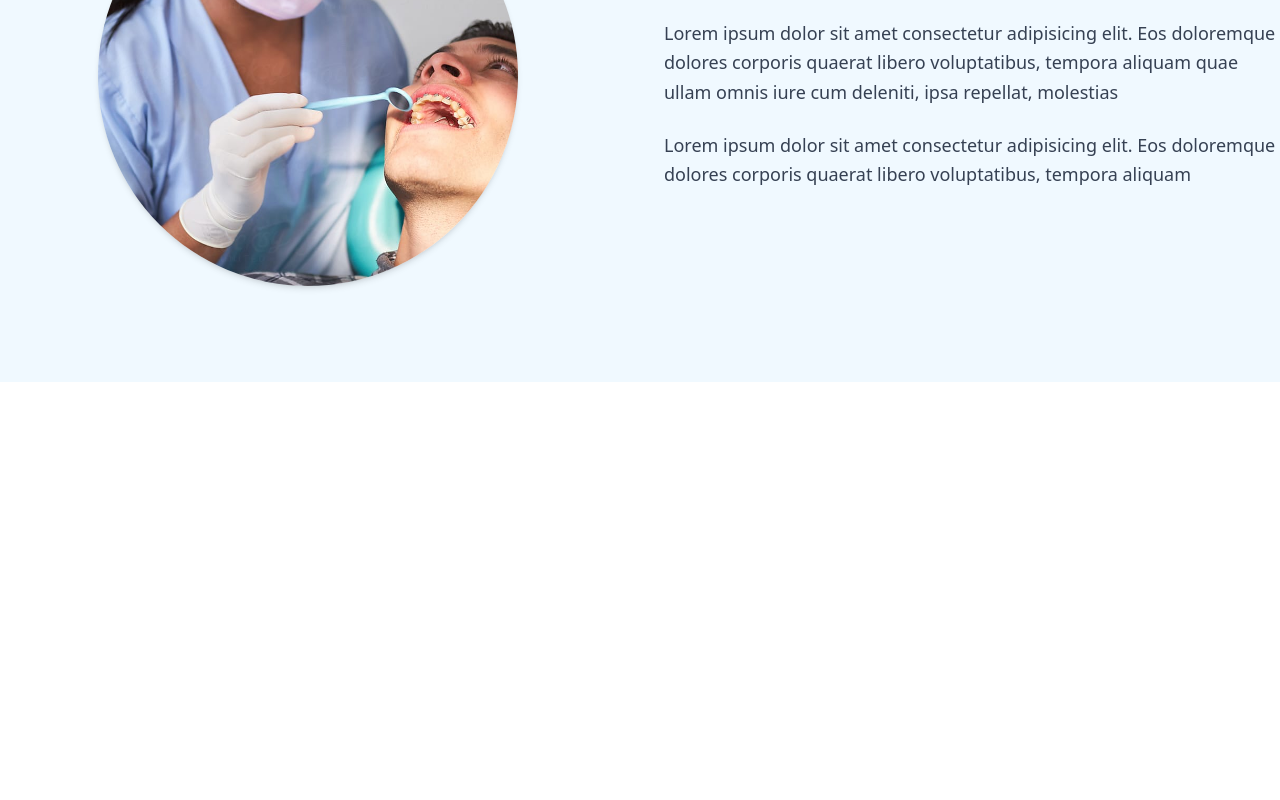
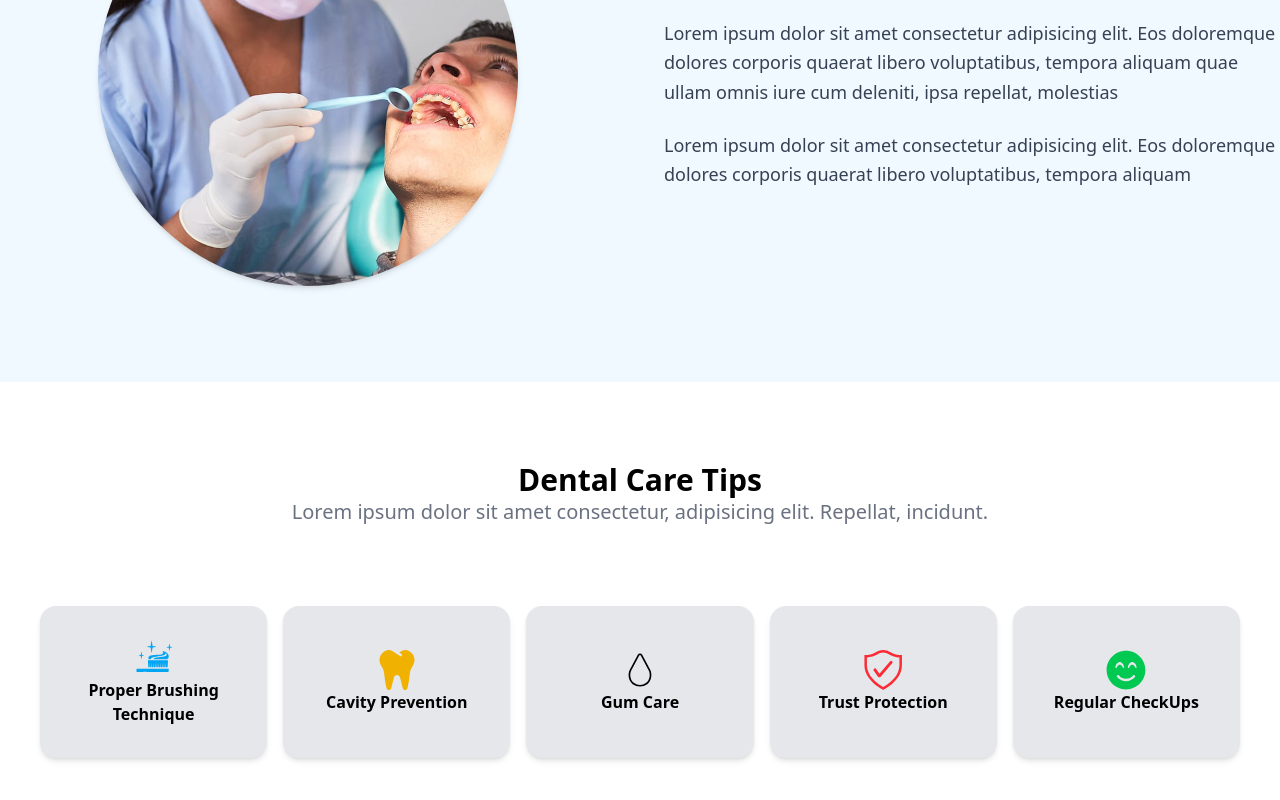
Before and after one commit to GodwinNgbede/dental, a React (Vite) app: page / in a window 1280 px wide. Shown: the part 1333-2133 px from the top of the page. Before the commit the page ends 1715 px from the top, so only its background shows below. Built offline with nearby package versions, Linux system fonts and the light colour scheme.

Commit message:
tips section

```diff
--- a/src/App.jsx
+++ b/src/App.jsx
@@ -3,6 +3,7 @@ import Header from "./components/Header";
 import Hero from "./components/Hero";
 import Services from "./components/Services";
 import About from "./components/About";
+import Tips from "./components/Tips";
 
 const App = () => {
   return (
@@ -11,6 +12,7 @@ const App = () => {
       <Hero />
       <Services />
       <About />
+      <Tips />
     </div>
   );
 };
--- /dev/null
+++ b/src/components/Tips.jsx
@@ -0,0 +1,77 @@
+import { CiDroplet } from "react-icons/ci";
+import { VscWorkspaceTrusted } from "react-icons/vsc";
+import { FaTooth, FaSmileBeam } from "react-icons/fa";
+import { GiToothbrush } from "react-icons/gi";
+import { motion } from "framer-motion";
+import { useState } from "react";
+
+const tips = [
+  {
+    icon: <GiToothbrush className="w-10 h-10 text-sky-500" />,
+    title: "Proper Brushing Technique",
+    desc: "Lorem ipsum, dolor sit amet consectetur adipisicing elit. Veniam voluptas cumque expedita, ducimus est porro excepturi sed in id officiis",
+  },
+  {
+    icon: <FaTooth className="w-10 h-10 text-yellow-500" />,
+    title: "Cavity Prevention",
+    desc: "Lorem ipsum, dolor sit amet consectetur adipisicing elit. Veniam voluptas cumque expedita, ducimus est porro excepturi sed in id officiis",
+  },
+  {
+    icon: <CiDroplet className="w-10 h-10 text-dark-500" />,
+    title: "Gum Care",
+    desc: "Lorem ipsum, dolor sit amet consectetur adipisicing elit. Veniam voluptas cumque expedita, ducimus est porro excepturi sed in id officiis",
+  },
+  {
+    icon: <VscWorkspaceTrusted className="w-10 h-10 text-red-500" />,
+    title: "Trust Protection",
+    desc: "Lorem ipsum, dolor sit amet consectetur adipisicing elit. Veniam voluptas cumque expedita, ducimus est porro excepturi sed in id officiis",
+  },
+  {
+    icon: <FaSmileBeam className="w-10 h-10 text-green-500" />,
+    title: "Regular CheckUps",
+    desc: "Lorem ipsum, dolor sit amet consectetur adipisicing elit. Veniam voluptas cumque expedita, ducimus est porro excepturi sed in id officiis",
+  },
+];
+
+const Tips = () => {
+  const [activeTip, setActiveTip] = useState(null);
+
+  return (
+    <section id="tips" className="scroll-mt-20 py-20">
+      <div className="container mx-auto text-center">
+        <div className="">
+          <h2 className="text-3xl font-bold ">Dental Care Tips</h2>
+          <p className="text-gray-500 text-xl mb-15">
+            Lorem ipsum dolor sit amet consectetur, adipisicing elit. Repellat,
+            incidunt.
+          </p>
+        </div>
+        <div className="grid sm:grid-cols-2 md:grid-cols-5 gap-4 p-5 mx-5">
+          {tips.map((tip, index) => (
+            <motion.div
+              key={index}
+              className="shadow-md p-8 flex flex-col justify-center text-center items-center rounded-2xl bg-gray-200 hover:bg-white hover:border-b-4 hover:border-blue-900 transition-all"
+              onClick={() => setActiveTip(index)}
+            >
+              <div>{tip.icon}</div>
+              <h4 className=" font-bold">{tip.title}</h4>
+            </motion.div>
+          ))}
+          {activeTip !== null && (
+            <div>
+              <div>
+                <div>{tips[activeTip].icon}</div>
+                <div>
+                  <h4 className=" font-bold">{tips[activeTip].title}</h4>
+                  <p>{tips[activeTip].desc}</p>
+                </div>
+              </div>
+            </div>
+          )}
+        </div>
+      </div>
+    </section>
+  );
+};
+
+export default Tips;
```
